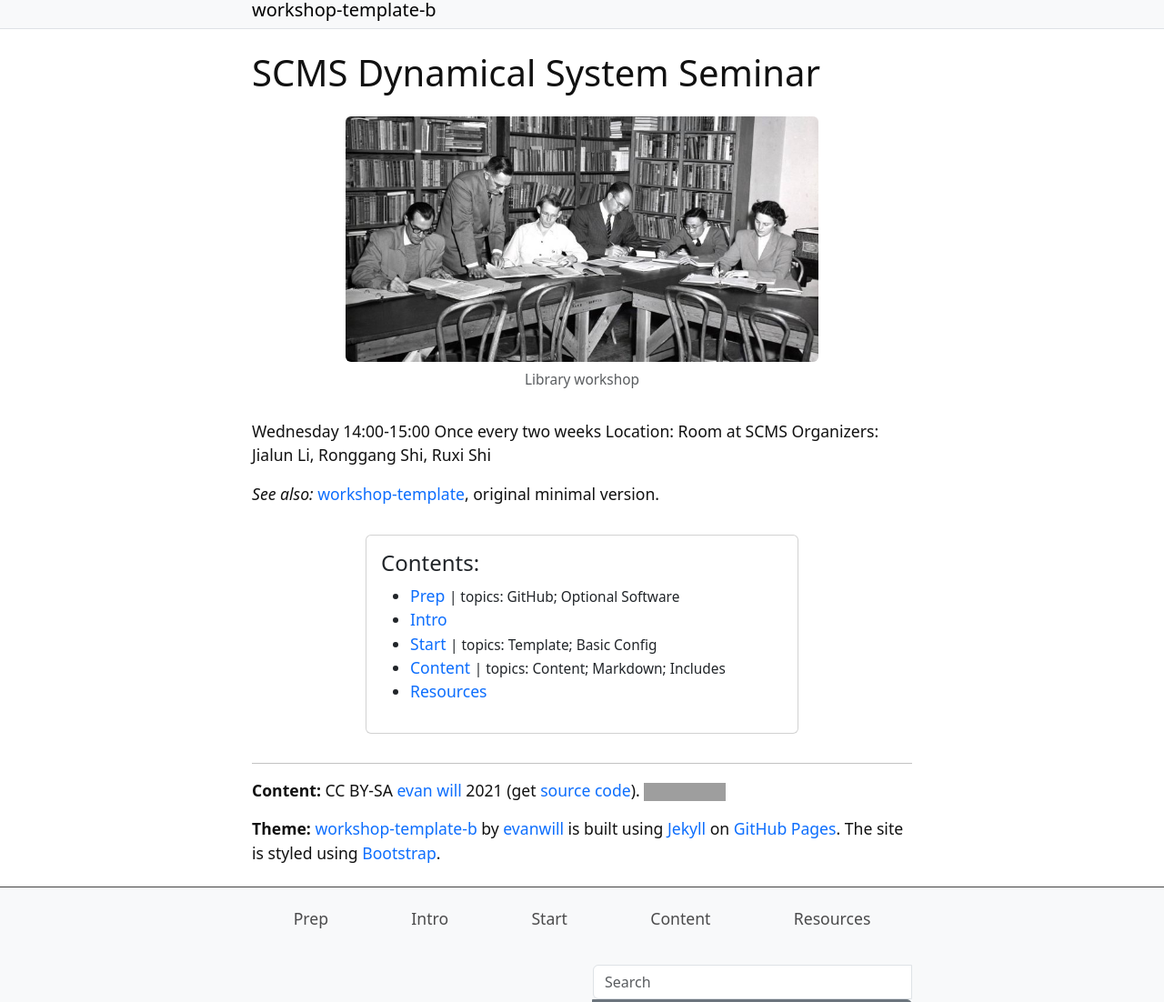
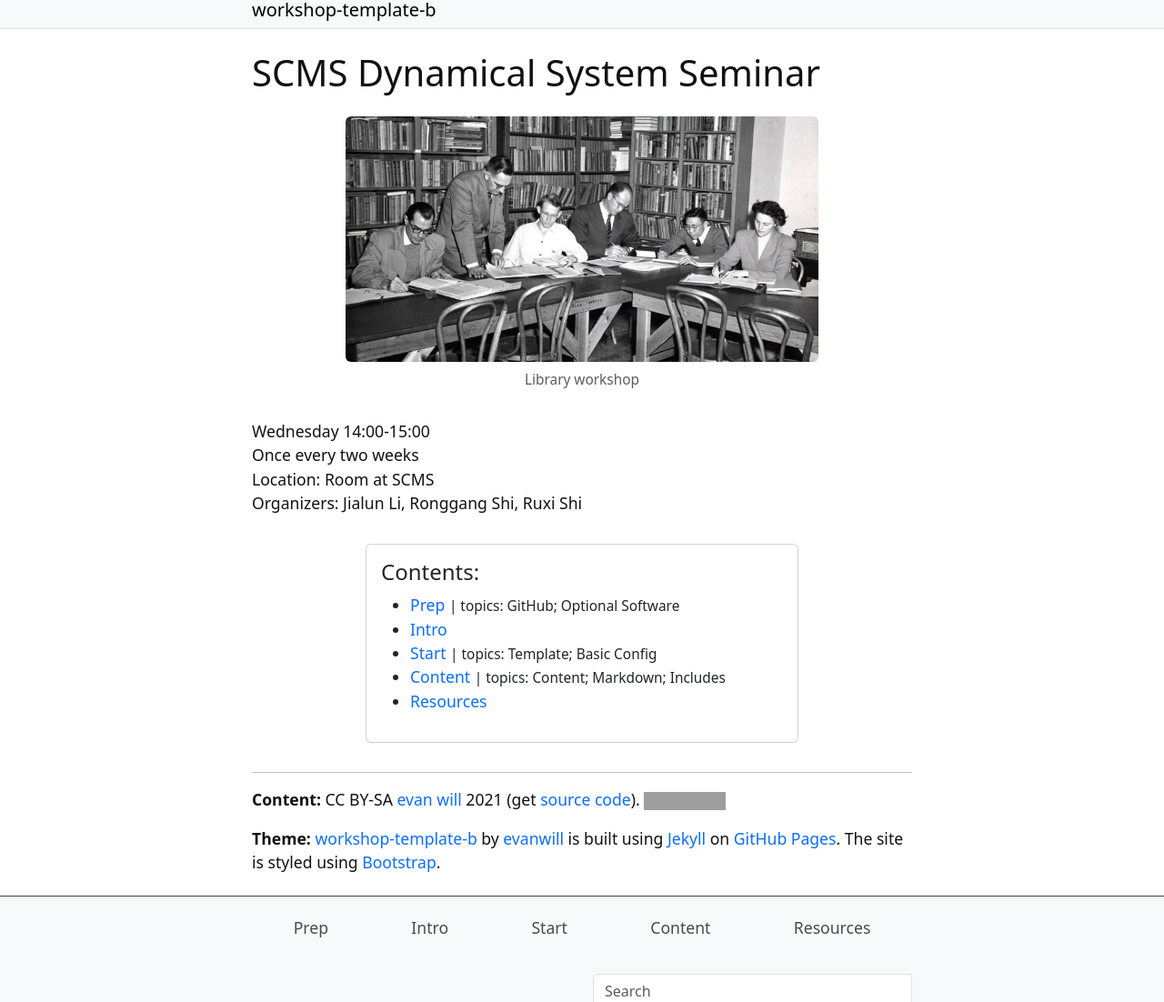
Before and after one commit to ruxi-shi/DSseminar, a Jekyll site: the page built from index.md, in a window 1280 px wide, cut to the strip 121-1223 px from the top of the page. Shown: the whole strip at 91% size. Built offline with Jekyll 4.4.1, drawn with Linux system fonts in a browser that asks for light colours; grey boxes are pictures that could not be loaded.

Commit message:
Update index.md

```diff
--- a/index.md
+++ b/index.md
@@ -7,12 +7,12 @@ layout: page
 
 {% include figure.html img="uidaho-workshop.jpg" alt="intro image here" caption="Library workshop" width="75%" %}
 
-Wednesday 14:00-15:00
-Once every two weeks
-Location: Room at SCMS
+Wednesday 14:00-15:00\
+Once every two weeks\
+Location: Room at SCMS\
 Organizers: Jialun Li, Ronggang Shi, Ruxi Shi
 
-*See also:* [workshop-template](https://evanwill.github.io/workshop-template/), original minimal version.
+
 
 {% include toc.html %}
 
```
